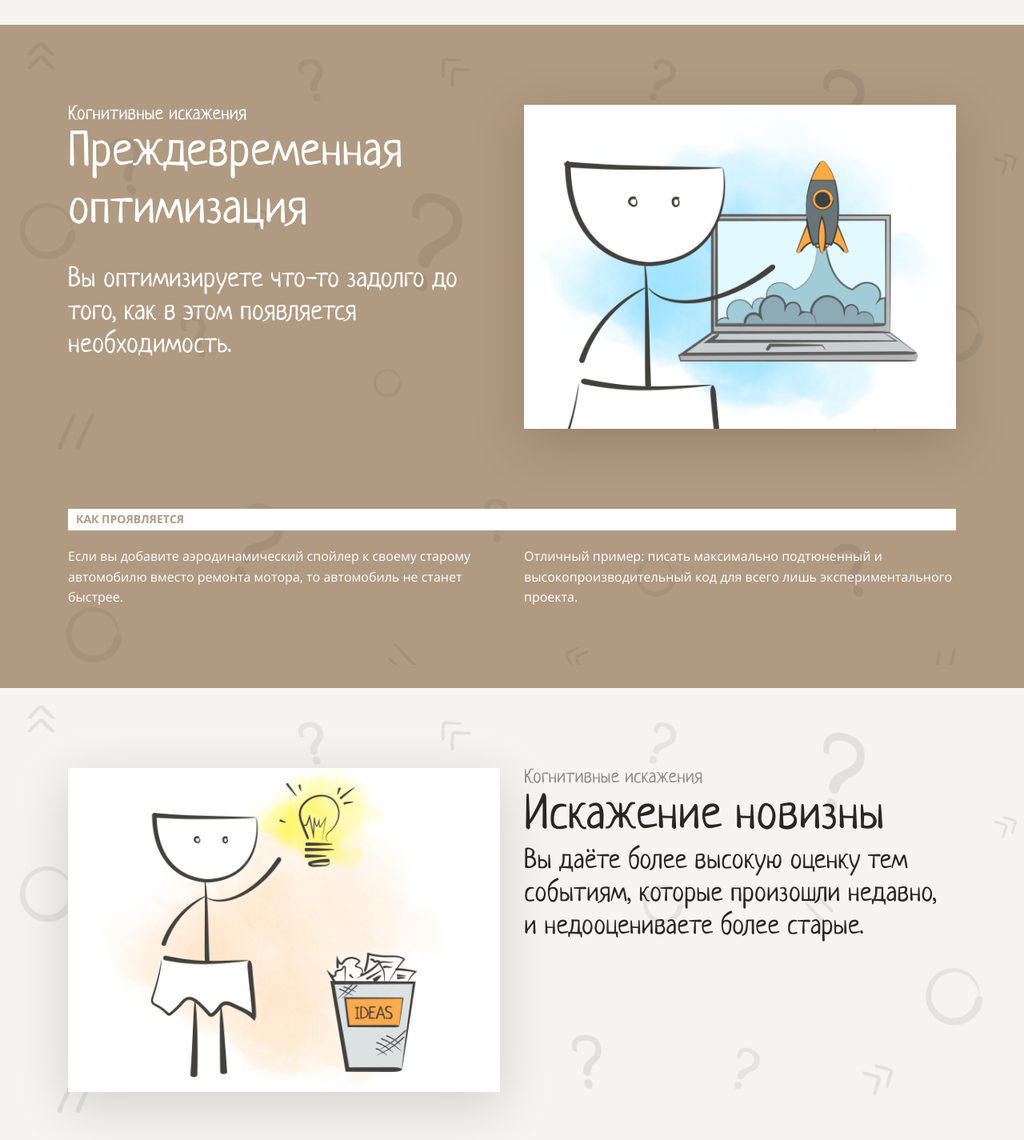
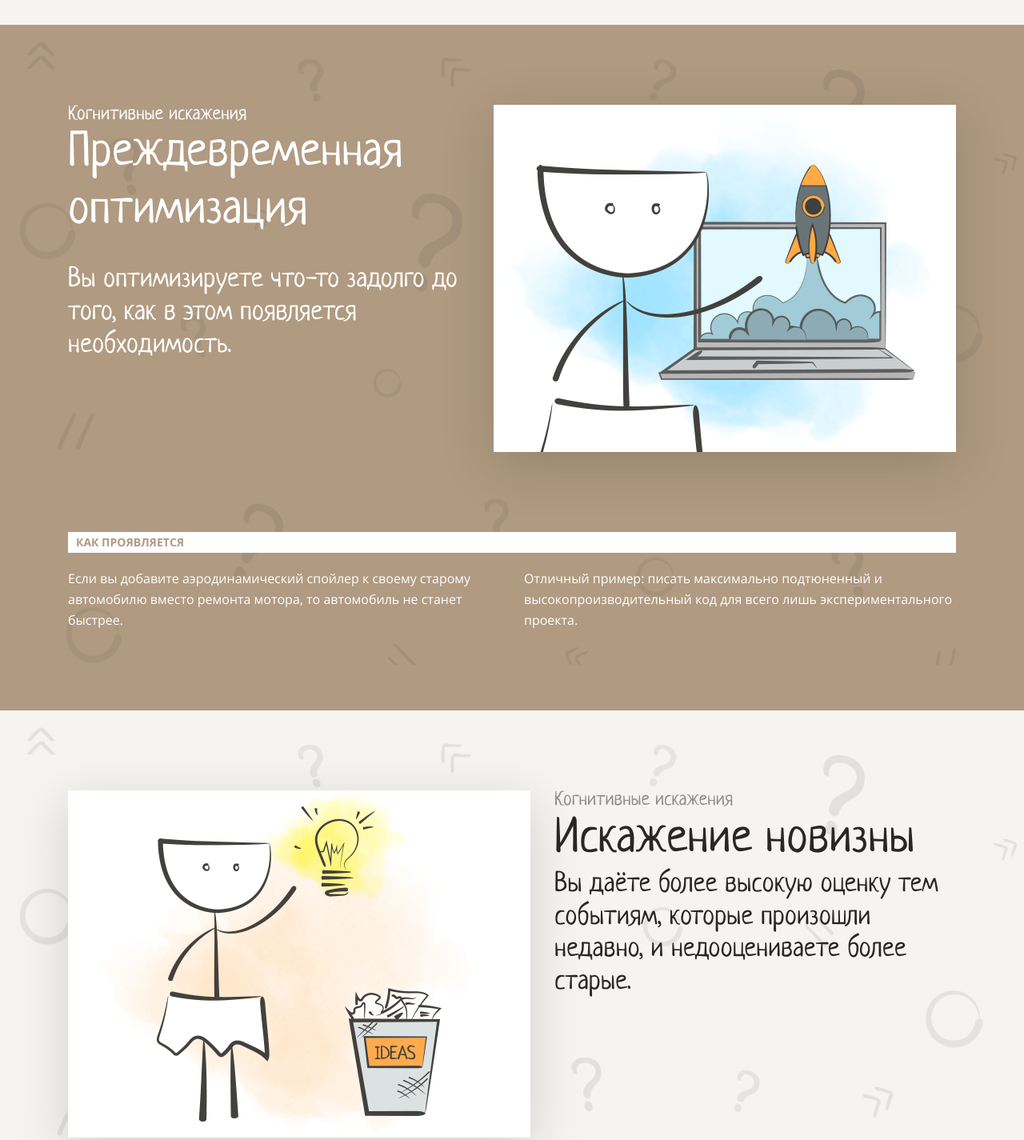
Before and after one commit to ola-9/layout-designer-project-lvl1, a website: page src/index.html in a window 1280 px wide. Shown: the part 3580-5005 px from the top of the page at 80% size. Drawn offline with Linux system fonts and the light colour scheme.

Commit message:
fix "biases' blocks": 2-column-split and padding

```diff
--- a/src/index.html
+++ b/src/index.html
@@ -119,8 +119,8 @@
     </section>
     <section id="premature-optimization" class="bg-image bg-brown white-color">
       <div class="container position-relative z-index-1">
-        <div class="d-flex justify-between split-columns-2 mb-100">
-          <div>
+        <div class="d-flex justify-between mb-100">
+          <div class="pr-30">
             <p class="heading-small">Когнитивные искажения</p>
             <h2 class="mb-30 white-color">Преждевременная оптимизация</h2>
             <p class="heading-desc">Вы оптимизируете что-то задолго до того, как в этом появляется необходимость.</p>
@@ -141,23 +141,14 @@
             проекта.
           </p>
         </div>
-        <!-- <div style="margin-top: 30px; color: white;">
-          <h2>Random Content</h2>
-
-          <ul>
-            <li>Lorem ipsum dolor sit, amet consectetur adipisicing elit. Porro, ipsum earum incidunt assumenda dolore hic quos pariatur nulla voluptatem harum reprehenderit quas distinctio praesentium repellendus iusto rerum sapiente? Repudiandae, eos!</li>
-          </ul>
-
-          <p>Lorem ipsum dolor sit, amet consectetur adipisicing elit. Porro, ipsum earum incidunt assumenda dolore hic quos pariatur nulla voluptatem harum reprehenderit quas distinctio praesentium repellendus iusto rerum sapiente? Repudiandae, eos!</p>
-        </div> -->
       </div>
     </section>
     <section id="distortion-of-novelty" class="bg-image bg-light">
       <div class="container position-relative z-index-1">
-        <div class="d-flex justify-between split-columns-2 mb-100">
+        <div class="d-flex justify-between mb-100">
           <img class="image-va shadow" src="assets/images/3.png"
             alt="человечек с горящей лампочкой, а рядом коризина с бумагами, на которой написано идеи">
-          <div>
+          <div class="pl-30">
             <p class="heading-small dark-semi-color">Когнитивные искажения </p>
             <h2 class="dark-color">Искажение новизны</h2>
             <p class="heading-desc dark-color">Вы даёте более высокую оценку тем событиям, которые произошли недавно, и
@@ -207,10 +198,10 @@
     </section>
     <section id="errors-in-planning" class="bg-image bg-light">
       <div class="container position-relative z-index-1">
-        <div class="d-flex justify-between split-columns-2 mb-100">
+        <div class="d-flex justify-between mb-100">
           <img class="image-va shadow" src="assets/images/5.png"
             alt="человечек сидит перед часами и записывает задачи в блокнот">
-          <div>
+          <div class="pl-30">
             <p class="heading-small dark-semi-color">Когнитивные искажения </p>
             <h2 class="mb-30 dark-color">Ошибка планирования</h2>
             <p class="heading-desc dark-color">Неправильно рассчитывать время необходимое для завершения задачи.</p>
--- a/src/styles/atomic.css
+++ b/src/styles/atomic.css
@@ -101,6 +101,10 @@
   padding-left: 30px;
 }
 
+.pr-30 {
+  padding-right: 30px;
+}
+
 .shadow {
   filter: drop-shadow(0 16px 32px rgba(0, 0, 0, 0.15));
 }
```
